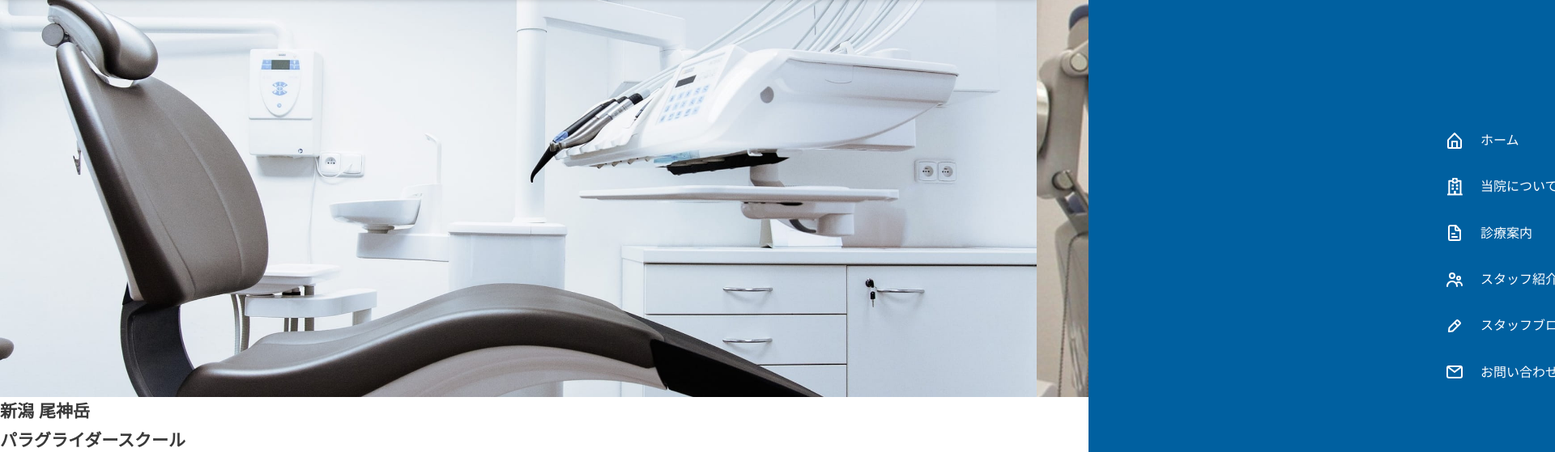
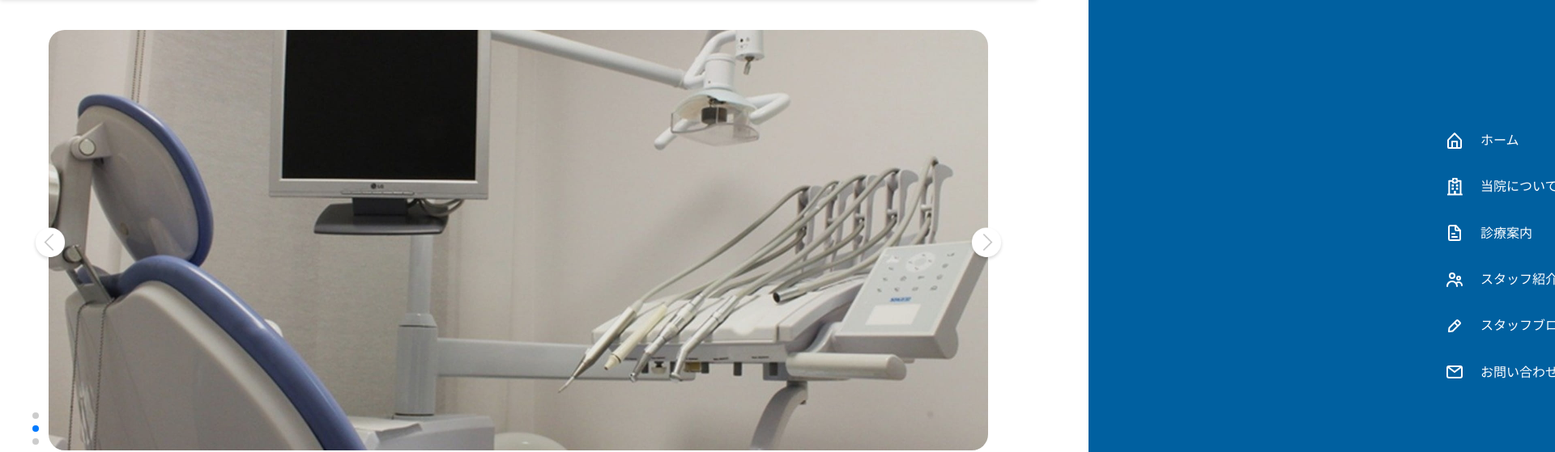
Before and after one commit to Watanabe-Miki/dental-clinic_portfolio, a website: page index.html in a window 1280 px wide. Shown: the part 83-642 px from the top of the page at 81% size, 1920 px wide, since content can reach past the window. Drawn offline with nearby package versions, Linux system fonts and the light colour scheme.

Commit message:
mainを制作しました

```diff
--- a/index.html
+++ b/index.html
@@ -22,7 +22,7 @@
   <!-- FontAwesome -->
   <link rel="stylesheet" href="https://cdnjs.cloudflare.com/ajax/libs/font-awesome/6.1.1/css/all.min.css" integrity="sha512-KfkfwYDsLkIlwQp6LFnl8zNdLGxu9YAA1QvwINks4PhcElQSvqcyVLLD9aMhXd13uQjoXtEKNosOWaZqXgel0g==" crossorigin="anonymous" referrerpolicy="no-referrer" />
   <!-- Swiper css -->
-  <link rel="stylesheet" href="https://unpkg.com/swiper@8/swiper-bundle.min.css"/>
+  <link rel="stylesheet" href="./css/swiper-bundle.min.css">
   <!-- css -->
   <link rel="stylesheet" href="./css/styles.css">
 </head>
@@ -183,39 +183,47 @@
     <!-- 背景部分 -->
     <div class="js-drawer-background"></div>
 
-      <!-- メインビュースライダー -->
     <div class="main">
-    <div class="swiper-container slider1">
+      <div class="main__inner">
+        <!-- Slider main container -->
+        <div class="swiper slider01">
+          <!-- Additional required wrapper -->
           <div class="swiper-wrapper">
+            <!-- Slides -->
             <div class="swiper-slide">
-          <picture class="slide-img">
-            <source media="(max-width: 767px)" srcset="./images/slider/main01-sp.jpg" alt="メイン画像スマホ版01">
-            <img src="./images/slider/main01.jpg" alt="メイン画像01">
-          </picture>
+              <div class="slide-img">
+                <img class="u-desktop" src="./images/slider/main01.jpg" alt="メイン画像01">
+                <img class="u-mobile" src="./images/slider/main01-sp.jpg" alt="メイン画像01">
+              </div>
             </div><!-- /.swiper-slide -->
             <div class="swiper-slide">
-          <picture class="slide-img">
-            <source media="(max-width: 767px)" srcset="./images/slider/main02-sp.jpg" alt="メイン画像スマホ版02">
-            <img src="./images/slider/main02.jpg" alt="メイン画像02">
-          </picture>
+              <div class="slide-img">
+                <img class="u-desktop" src="./images/slider/main02.jpg" alt="メイン画像02">
+                <img class="u-mobile" src="./images/slider/main02-sp.jpg" alt="メイン画像02">
+              </div>
             </div><!-- /.swiper-slide -->
             <div class="swiper-slide">
-          <picture class="slide-img">
-            <source media="(max-width: 767px)" srcset="./images/slider/main03-sp.jpg" alt="メイン画像スマホ版03">
-            <img src="./images/slider/main03.jpg" alt="メイン画像03">
-          </picture>
+              <div class="slide-img">
+                <img class="u-desktop" src="./images/slider/main03.jpg" alt="メイン画像03">
+                <img class="u-mobile" src="./images/slider/main03-sp.jpg" alt="メイン画像03">
+              </div>
             </div><!-- /.swiper-slide -->
           </div><!-- /.swiper-wrapper -->
-    </div><!-- /.swiper-container slider1 -->
+
+          <!-- If we need pagination -->
+          <div class="swiper-pagination"></div>
+
+          <!-- If we need navigation buttons -->
+          <div class="swiper-button-prev"></div>
+          <div class="swiper-button-next"></div>
+
+        </div><!-- /.swiper -->
         <div class="main__content">
-      <h2 class="main__title">新潟 尾神岳<br>パラグライダースクール</h2>
-      <div class="main__sub-title_wrap">
-      </div>
-      <p class="main__read u-desktop"><span class="js-main__read-text main__read-text">夢の実現へ<br>皆様の大空へのチャレンジをサポートします</span></p>
-      <p class="main__read u-mobile"><span class="js-main__read-text main__read-text">夢の実現へ<br>皆様の大空へのチャレンジを<br>サポートします</span></p>
-    </div>
+          <img class="main__title u-desktop" src="./images/front-page/top-text.png" alt="街の皆さまの笑顔を守るアットホームな歯医者さん">
+          <img class="main__title u-mobile" src="./images/front-page/top-text-sp.png" alt="街の皆さまの笑顔を守るアットホームな歯医者さん">
+        </div><!-- /.main__content -->
+      </div><!-- /.main__inner -->
     </div><!-- /.main -->
-
 
     <section class="blog">
     </section>
@@ -399,7 +407,7 @@
     <!-- JavaScript -->
     <script src="https://code.jquery.com/jquery-3.6.0.js"></script>
     <!-- Swiper -->
-    <script src="https://unpkg.com/swiper@8/swiper-bundle.min.js"></script>
-    <script defer src="./js/script.js"></script>
+    <script src="./js/swiper-bundle.min.js"></script>
+    <script src="./js/swiper.js"></script>
   </body>
 </html>
--- /dev/null
+++ b/js/swiper.js
@@ -0,0 +1,36 @@
+const swiper = new Swiper('.slider01', {
+    // Optional parameters
+   // スライドの間隔ー単位はpx
+	spaceBetween: 30,
+	// 表示されるスライドの枚数
+	slidesPerView: 1,
+	// スライドの高さに合わせてSwiperの高さを変える
+	autoHeight: true,
+	// ループする
+	loop: true,
+
+	/*自動で再生する*/
+	autoplay: {
+		// スライドが動く間隔。(これなら3秒)
+		delay: 3000,
+		// trueなら最後のスライドまで行ったら停止する。falseなら最初に戻る
+		stopOnLastSlide: false,
+		// trueなら触った後停止falseなら再生され続ける
+		disableOnInteraction: false,
+		// trueなら最後のスライドまで行ったら停止する。falseなら最初に戻る
+		reverseDirection: false
+	},
+
+	/*スライドボタン*/
+	navigation: {
+		nextEl: '.swiper-button-next',
+		prevEl: '.swiper-button-prev'
+	},
+
+	/*ページネーション*/
+	pagination: {
+		el: '.swiper-pagination',
+		type: 'bullets',
+		clickable: true
+	}
+});
--- a/src/sass/module/_logo.scss
+++ b/src/sass/module/_logo.scss
@@ -1,6 +1,10 @@
 @use "global" as *;
 
 .logo {
+
+    img {
+        display: block;
+    }
 }
 
 .logo__data {
--- /dev/null
+++ b/src/sass/module/_slide01.scss
@@ -0,0 +1,63 @@
+@use "global" as *;
+
+.swiper-button-prev {
+    width: rem(40);
+    height: rem(40);
+    background: transparent url(../../../images/slider/arrow-left.png) no-repeat center center / contain;
+    margin-top: 0;
+    left: 0;
+    transition: all 0.3s ease 0s;
+
+    @include mq('md') {
+        width: rem(50);
+        height: rem(50);
+        left: rem(4);
+    }
+
+    &::after {
+        display: none;
+    }
+
+    &:focus,
+    &:hover {
+        background: transparent url(../../../images/slider/arrow-left-hover.png) no-repeat center center / contain;
+    }
+}
+
+.swiper-button-next {
+    width: rem(40);
+    height: rem(40);
+    background: transparent url(../../../images/slider/arrow-right.png) no-repeat center center / contain;
+    margin-top: 0;
+    right: 0;
+    transition: all 0.3s ease 0s;
+
+    @include mq('md') {
+        width: rem(50);
+        height: rem(50);
+        right: rem(4);
+    }
+
+    &::after {
+        display: none;
+    }
+
+    &:focus,
+    &:hover {
+        background: transparent url(../../../images/slider/arrow-right-hover.png) no-repeat center center / contain;
+    }
+}
+
+.swiper-pagination {
+    transform: rotate(90deg);
+}
+
+.swiper-container-horizontal>.swiper-pagination-bullets {
+    left: -47%;
+    bottom: 43px;
+
+    @include mq('md') {
+        left: -49%;
+        bottom: 15px;
+    }
+}
--- /dev/null
+++ b/src/sass/page/_main.scss
@@ -0,0 +1,76 @@
+@use "global" as *;
+
+.main {
+    margin-top: rem(60);
+
+    @include mq('md') {
+        margin-top: rem(80);
+    }
+}
+
+.main__inner {
+    width: 100%;
+    margin: 0 auto;
+    max-width: 100%;
+    padding: rem(20) $padding-sp 0;
+    position: relative;
+    overflow: hidden;
+
+    @include mq('md') {
+        width: rem(1214);
+        max-width: 100%;
+        padding: rem(40) rem(27) 0;
+    }
+}
+
+.slide-img {
+    width: 100%;
+    height: 100%;
+    border-radius: rem(8);
+    overflow: hidden;
+    line-height: 0;
+    position: relative;
+
+    @include mq('md') {
+        height: rem(520);
+        border-radius: rem(20);
+    }
+
+    img {
+        width: 100%;
+        height: 100%;
+        vertical-align: bottom;
+    }
+
+    /* オーバーレイ */
+    &::after {
+        background: rgba(0, 0, 0, 0.1);
+        content: "";
+        width: 100%;
+        height: 100%;
+        position: absolute;
+        top: 50%;
+        left: 50%;
+        transform: translate(-50%, -50%);
+    }
+}
+
+.main__content {
+    position: absolute;
+    bottom: 8.56531%;
+    left: 10.66666%;
+
+    @include mq('md') {
+        position: absolute;
+        bottom: 9.28571%;
+        left: 7.16639%;
+    }
+}
+
+.main__title {
+    width: rem(265);
+
+    @include mq('md') {
+        width: rem(412);
+    }
+}
```
Also changed, not shown: copy.html (+44 -0 lines), css/styles.css, css/swiper-bundle.min.css (added), images/front-page/top-text-sp.png (added), images/front-page/top-text.png (added), images/slider/arrow-left-hover.png (added), images/slider/arrow-left.png (added), images/slider/arrow-right-hover.png (added), images/slider/arrow-right.png (added), js/swiper-bundle.min.js (added), src/images/front-page/top-text-sp.png (added), src/images/front-page/top-text.png (added), src/images/slider/arrow-left-hover.png (added), src/images/slider/arrow-left.png (added), 2 more files, 1 other file. Lines whose indentation alone changed are shown as unchanged.
